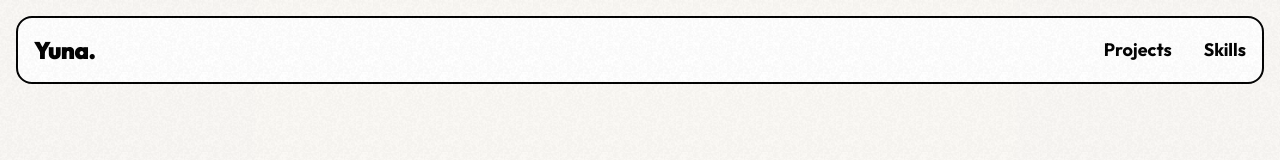
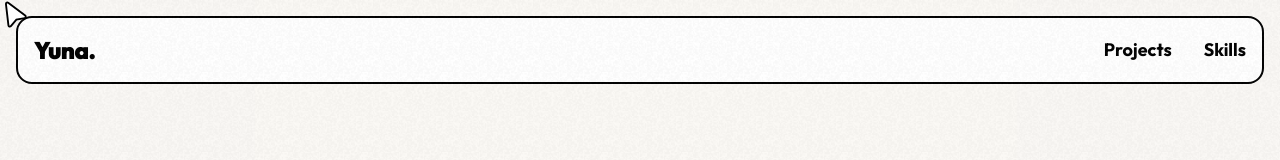
Before and after one commit to 153ys/yuna-portfolio, a React (Vite) app: page / in a window 1280 px wide. Shown: the top 160 px of the page. Built offline with nearby package versions, Linux system fonts and the light colour scheme.

Commit message:
feat: 新增自訂游標

```diff
--- a/src/App.tsx
+++ b/src/App.tsx
@@ -7,6 +7,7 @@ import BackgroundNoise from "./components/BackgroundNoise";
 import { Github } from "lucide-react";
 import { Marquee } from "./components/Marquee";
 import { motion, useScroll, useTransform } from "framer-motion";
+import CustomCursor from "./components/CutstomCursor";
 
 function App() {
   const { scrollYProgress } = useScroll();
@@ -21,6 +22,8 @@ function App() {
   );
 
   return (
+    <>
+      <CustomCursor />
       <motion.div
         style={{ backgroundColor }}
         className="min-h-screen transition-colors duration-300"
@@ -97,6 +100,7 @@ function App() {
           <Top />
         </div>
       </motion.div>
+    </>
   );
 }
 
--- /dev/null
+++ b/src/components/CutstomCursor.tsx
@@ -0,0 +1,72 @@
+import { useEffect, useState } from "react";
+import { motion, useSpring } from "framer-motion";
+
+export default function CustomCursor() {
+  const [isHovered, setIsHovered] = useState(false);
+  const [isClicked, setIsClicked] = useState(false);
+
+  const cursorX = useSpring(0, { stiffness: 500, damping: 35 });
+  const cursorY = useSpring(0, { stiffness: 500, damping: 35 });
+
+  useEffect(() => {
+    const moveCursor = (e: MouseEvent) => {
+      cursorX.set(e.clientX);
+      cursorY.set(e.clientY);
+    };
+
+    // 偵測是否在可點擊元素上
+    const handleMouseOver = (e: MouseEvent) => {
+      const target = e.target as HTMLElement;
+      const isClickable =
+        target.tagName === "A" ||
+        target.tagName === "BUTTON" ||
+        window.getComputedStyle(target).cursor === "pointer";
+
+      setIsHovered(isClickable);
+    };
+
+    const handleMouseDown = () => setIsClicked(true);
+    const handleMouseUp = () => setIsClicked(false);
+
+    window.addEventListener("mousemove", moveCursor);
+    window.addEventListener("mouseover", handleMouseOver);
+    window.addEventListener("mousedown", handleMouseDown);
+    window.addEventListener("mouseup", handleMouseUp);
+
+    return () => {
+      window.removeEventListener("mousemove", moveCursor);
+      window.removeEventListener("mouseover", handleMouseOver);
+      window.removeEventListener("mousedown", handleMouseDown);
+      window.removeEventListener("mouseup", handleMouseUp);
+    };
+  }, [cursorX, cursorY]);
+
+  return (
+    <motion.div
+      className="fixed top-0 left-0 z-105 pointer-events-none"
+      style={{
+        x: cursorX,
+        y: cursorY,
+      }}
+    >
+      <motion.svg
+        width="30"
+        height="30"
+        viewBox="0 0 32 32"
+        animate={{
+          scale: isHovered ? 1.2 : isClicked ? 0.8 : 1,
+          rotate: isHovered ? 15 : 0,
+        }}
+        transition={{ type: "spring", stiffness: 300, damping: 20 }}
+      >
+        <path
+          d="M10.45,28.39a1.61,1.61,0,0,1-.44-.06,1.51,1.51,0,0,1-1-1.27L6.35,4.3A1.49,1.49,0,0,1,7.1,2.83a1.42,1.42,0,0,1,.74-.2,1.48,1.48,0,0,1,.9.3L26.9,16.62a1.52,1.52,0,0,1,.56,1.54,1.5,1.5,0,0,1-1.18,1.13L17.49,21l-5.9,6.89A1.49,1.49,0,0,1,10.45,28.39Z"
+          fill={isHovered ? "#FFD82D" : "white"}
+          stroke="black"
+          strokeWidth="2"
+          viewBox="0 0 32 32"
+        />
+      </motion.svg>
+    </motion.div>
+  );
+}
--- a/src/index.css
+++ b/src/index.css
@@ -47,4 +47,16 @@
   body {
     @apply bg-bg-base text-black font-sans antialiased overflow-x-hidden;
   }
+  /* 隱藏預設游標 */
+  html,
+  body,
+  #root {
+    cursor: none !important;
+  }
+
+  a,
+  button,
+  [role="button"] {
+    cursor: none !important;
+  }
 }
```
Also changed, not shown: public/cursor.svg (added). Lines whose indentation alone changed are shown as unchanged.
